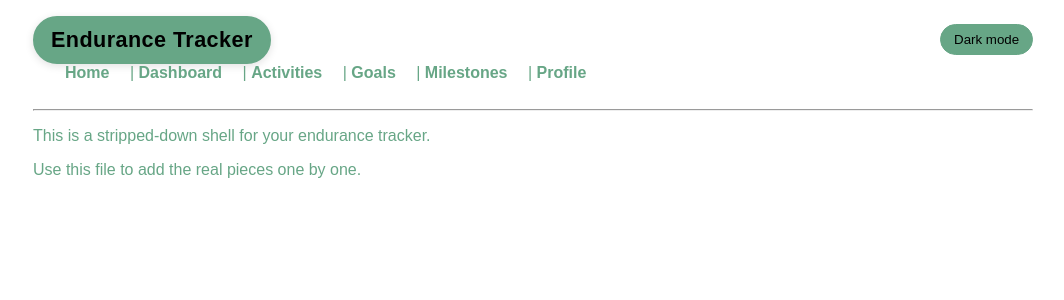
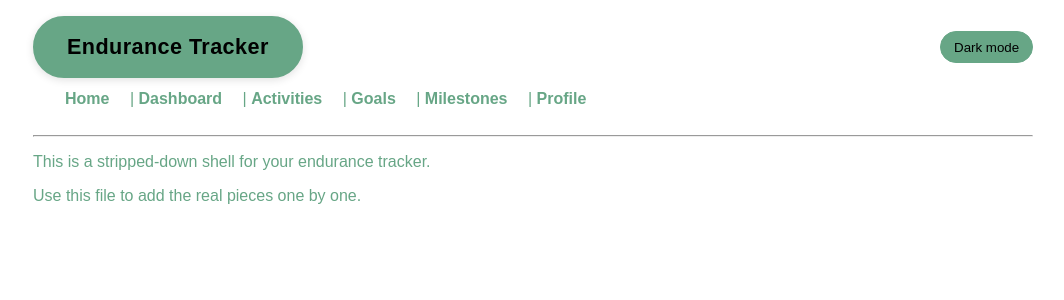
Before and after one commit to Quemmons/Endurance-Training-Tracker, a Flask app: page / in a window 1280 px wide. Shown: the top 300 px of the page, without its empty margins (107-1171 px from the left). Run offline with Flask 3, Linux system fonts and the light colour scheme.

Commit message:
Describe what you changed

```diff
--- a/static/css/styles.css
+++ b/static/css/styles.css
@@ -22,6 +22,7 @@ body.theme-dark {
   justify-content: space-between;
   align-items: center;
   gap: 1rem;
+  margin-bottom: 0.75rem;
 }
 
 .theme-toggle-form {
@@ -88,7 +89,7 @@ h1 {
   display: inline-block;
   background: #67A686;
   color: #000000;
-  padding: 0.55rem 1rem;
+  padding: 1rem 2rem;
   border-radius: 999px;
   font-size: 1.35rem;
   font-weight: 700;
```
